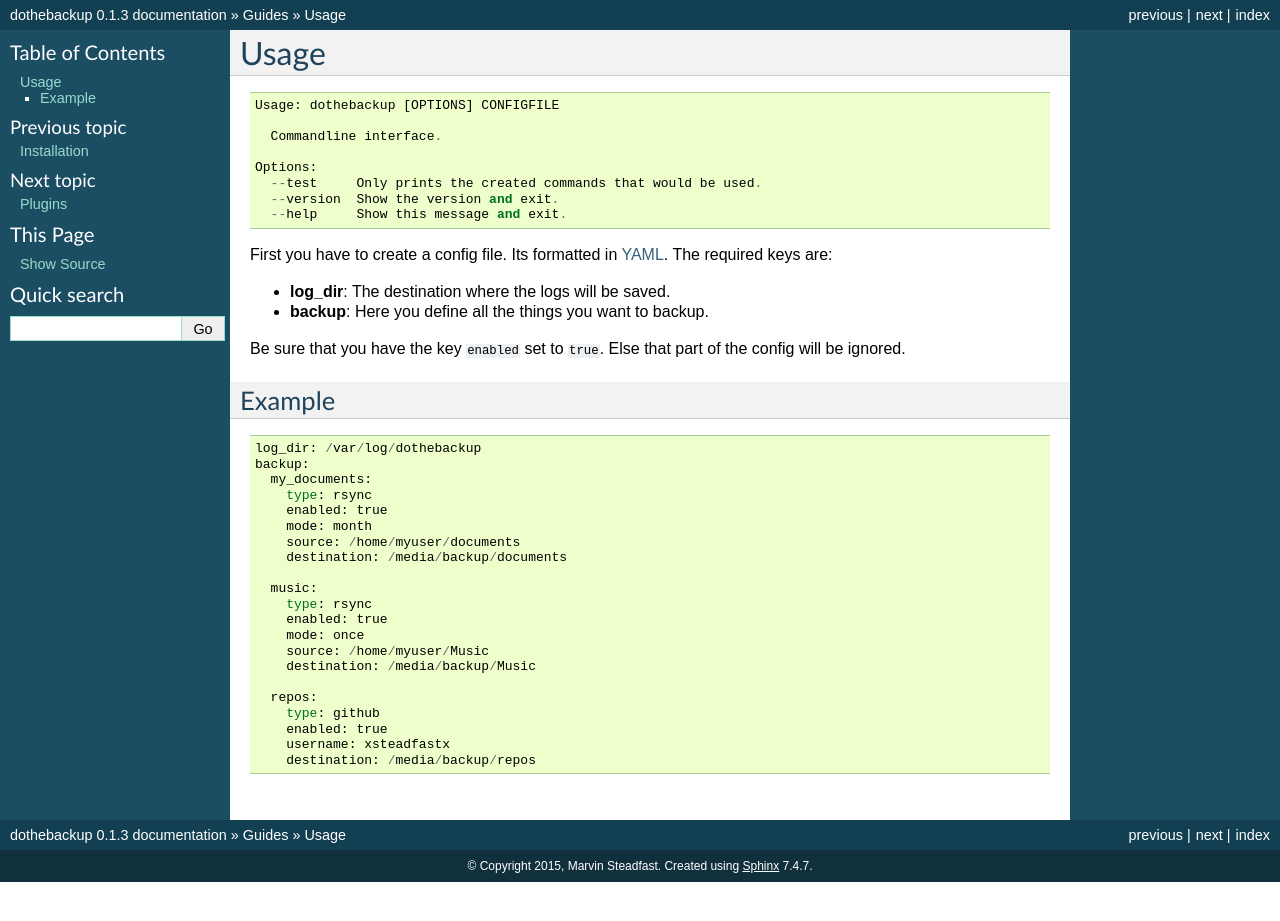
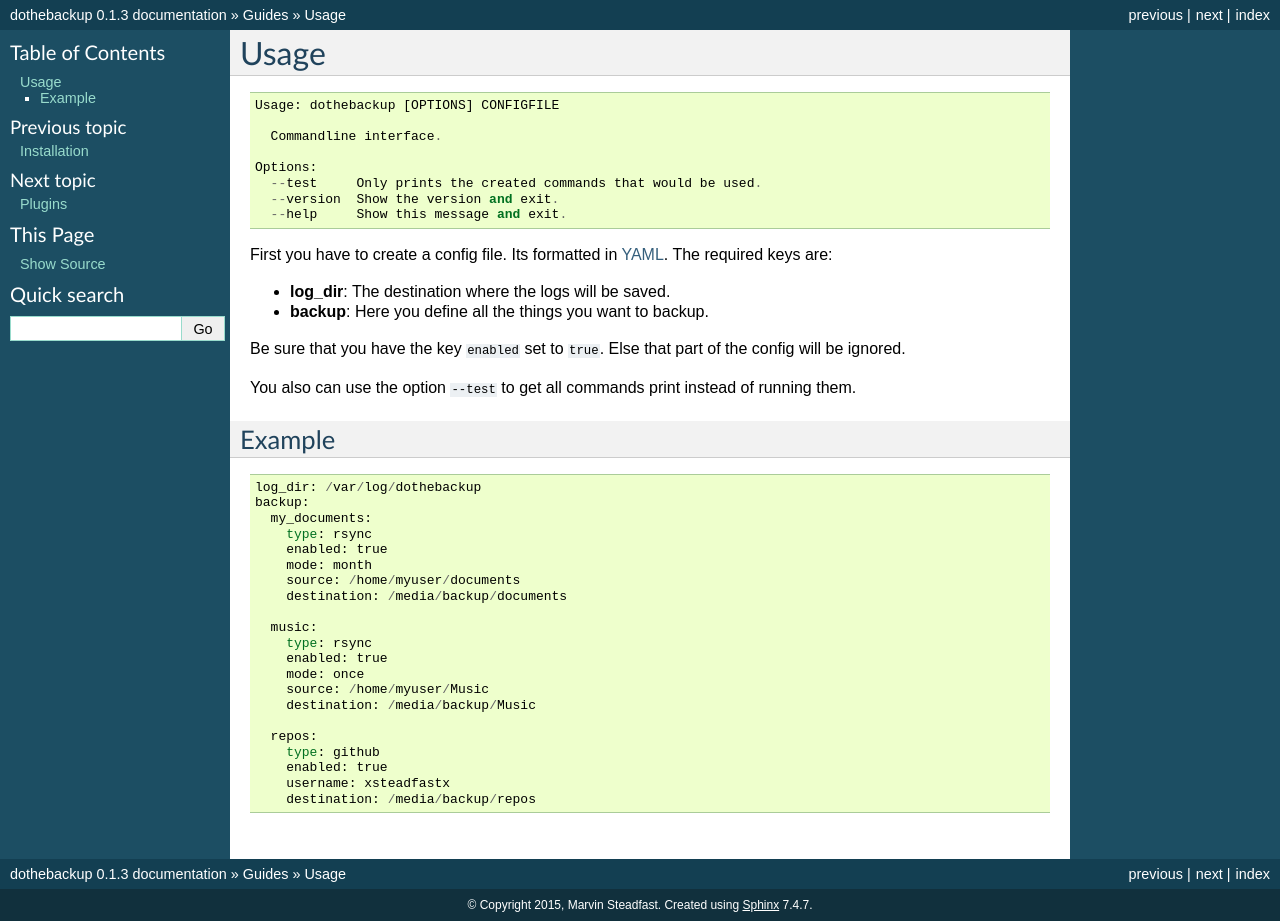
Before and after one commit to xsteadfastx/DoTheBackup, a Sphinx documentation site: the page built from docs/guides/usage.rst, in a window 1280 px wide. Built offline with Sphinx 7.4.7, drawn with Linux system fonts in a browser that asks for light colours; before the commit the page ends 900 px from its top, so only the background shows below that.

Commit message:
added --test to the docs

```diff
--- a/docs/guides/usage.rst
+++ b/docs/guides/usage.rst
@@ -21,6 +21,8 @@ First you have to create a config file. Its formatted in `YAML`_. The required k
   Here you define all the things you want to backup.
 
 Be sure that you have the key ``enabled`` set to ``true``. Else that part of the config will be ignored.
+
+You also can use the option ``--test`` to get all commands print instead of running them.
 
 Example
 -------
```
